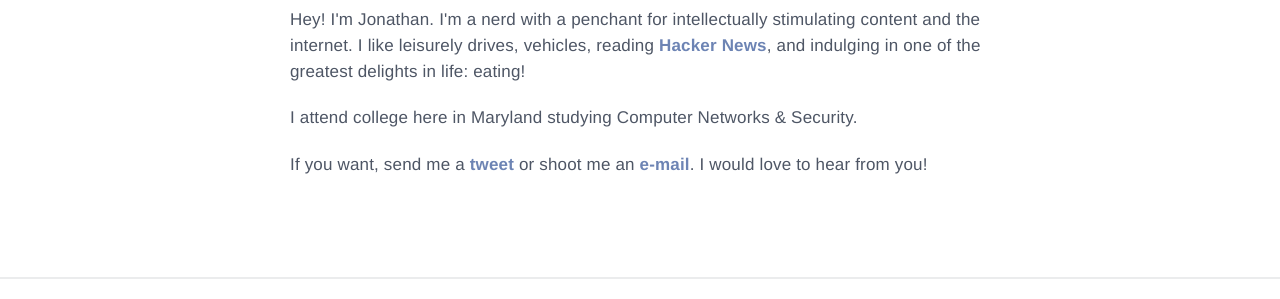
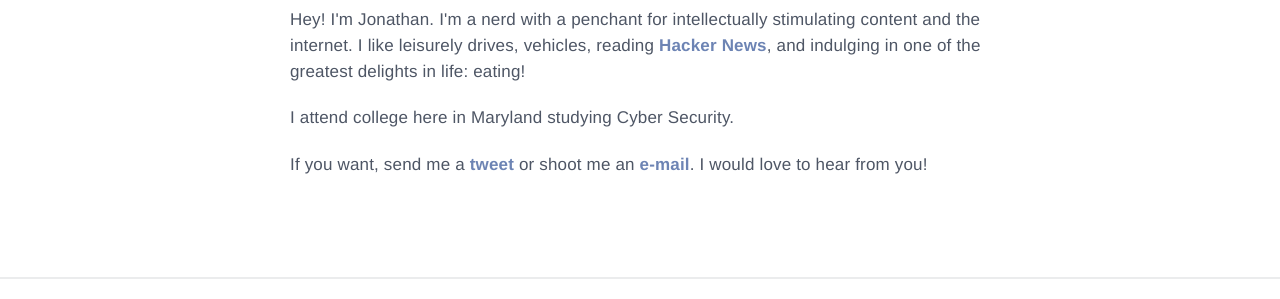
Before and after one commit to last-dev/jdl.io, a Jekyll site: the page built from index.html, in a window 1280 px wide. Shown: the part 832-1131 px from the top of the page. Built offline with Jekyll 4.4.1, drawn with Linux system fonts in a browser that asks for light colours; nearby versions of some CDN libraries.

Commit message:
Updated School Major

```diff
--- a/index.html
+++ b/index.html
@@ -11,6 +11,6 @@ title: About | Jonathan Laster
 
 <p>Hey! I'm Jonathan. I'm a nerd with a penchant for intellectually stimulating content and the internet. I like leisurely drives, vehicles, reading <a href="https://news.ycombinator.com">Hacker News</a>, and indulging in one of the greatest delights in life: eating!</p>
 
-<p>I attend college here in Maryland studying Computer Networks & Security.</p>
+<p>I attend college here in Maryland studying Cyber Security.</p>
 
 <p>If you want, send me a <a href="http://twitter.com/whoislaster">tweet</a> or shoot me an <a href="mailto:jonathan@laster.co?subject=Hello Jonathan!">e-mail</a>. I would love to hear from you!</p>
```
